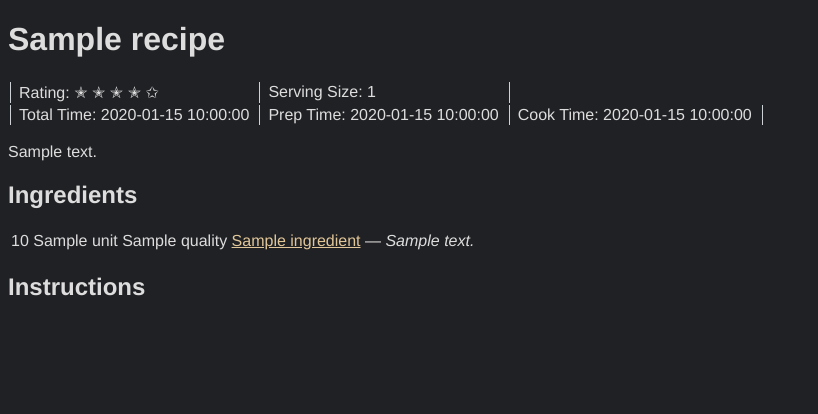
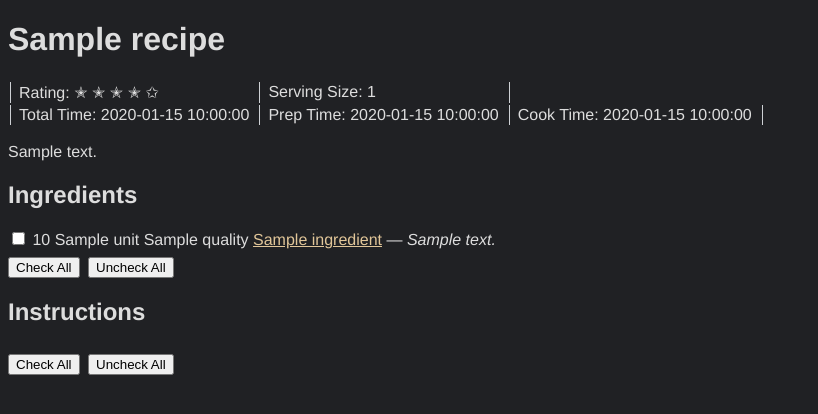
Before and after one commit to MPZinke/Recipes, a Flask app: template Backend/Templates/recipe.j2 in a window 1280 px wide. Shown: the part 45-459 px from the top of the page, without its empty margins (0-818 px from the left). Run offline with Flask 2, Linux system fonts and the light colour scheme; the template is opened without the code that fills it: most values are stand-ins (such as "Sample title", 1, 10 or a date in 2020).

Commit message:
Checkboxes added for ingredients; check and uncheck all buttons v1

```diff
--- a/Backend/Templates/recipe.j2
+++ b/Backend/Templates/recipe.j2
@@ -10,12 +10,40 @@
 ----------------------------------------------------------------------------------------------------------------------->
 
 
-{% macro list_steps(listed_steps) %}
-	{% for step in listed_steps %}
+{% macro list_instructions(instructions) %}
+	{% for instruction in instructions %}
 		<div>
-			<input type="checkbox" onclick="strikethrough_text(this);" />
+			<input type="checkbox" onclick="switch_text(this);" class="instructions" />
 			<span>
-				{{ step | replace_timer() }}
+				{{ instruction | replace_timer() }}
+			</span>
+		</div>
+	{% endfor %}
+{% endmacro %}
+
+
+{% macro list_ingredients(ingredients) %}
+	{% for ingredient in ingredients %}
+		<div>
+			<input type="checkbox" onclick="switch_text(this);" class="ingredients" />
+			<span>
+				{% if ingredient.amount() != 0.0 %}
+					{{ ingredient.amount() | format_decimal() }}
+				{% endif %}
+				{{ ingredient.unit(ingredient.amount()) }}
+				{{ ingredient.quality() }}
+				<a href="/ingredient/{{ ingredient.name() }}">{{ ingredient.name() }}</a>
+				{% if ingredient.notes() != "" %}
+					—
+					<i>
+						{{ ingredient.notes() }}
+					</i>
+				{% endif %}
+				{% if ingredient.is_required() == False %}
+					<b>
+						OPTIONAL
+					</b>
+				{% endif %}
 			</span>
 		</div>
 	{% endfor %}
@@ -76,40 +104,24 @@
 	<p>
 		{{ recipe.notes() }}
 	</p>
+
 	<h2>
 		Ingredients
 	</h2>
-	<table>
-		{% for ingredient in recipe.ingredients() %}
-			<tr>
-				<td>
-					{% if ingredient.amount() != 0.0 %}
-						{{ ingredient.amount() | format_decimal() }}
-					{% endif %}
-					{{ ingredient.unit(ingredient.amount()) }}
-					{{ ingredient.quality() }}
-					<a href="/ingredient/{{ ingredient.name() }}">{{ ingredient.name() }}</a>
-					{% if ingredient.notes() != "" %}
-						—
-						<i>
-							{{ ingredient.notes() }}
-						</i>
-					{% endif %}
-					{% if ingredient.is_required() == False %}
-						<b>
-						OPTIONAL
-						</b>
-					{% endif %}
-				</td>
-			</tr>
-		{% endfor %}
-	</table>
+	{{ list_ingredients(recipe.ingredients()) }}
+	<button id="check_button" style="margin-top:8px; margin-right:4px" onclick="check_all('ingredients');">
+		Check All
+	</button>
+	<button id="uncheck_button" style="margin-top:8px" onclick="uncheck_all('ingredients');">
+		Uncheck All
+	</button>
+
 	<h2>
 		Instructions
 	</h2>
 	{% with instructions = recipe.instructions() %}
 		{% if instructions.__class__.__name__ == "list" %}
-			{{ list_steps(instructions) }}
+			{{ list_instructions(instructions) }}
 		{% elif instructions.__class__.__name__ == "dict" %}
 			{% for section, steps in instructions.items() %}
 				<h3>
@@ -118,19 +130,61 @@
 				{{ list_steps(steps) }}
 			{% endfor %}
 		{% endif %}
+		<button id="check_button" style="margin-top:8px; margin-right:4px" onclick="check_all('instructions');">
+			Check All
+		</button>
+		<button id="uncheck_button" style="margin-top:8px;" onclick="uncheck_all('instructions');">
+			Uncheck All
+		</button>
 	{% endwith %}
 
 	<script>
-		function strikethrough_text(element)
+		function switch_text(checkbox)
 		{
-			const instruction_div = element.parentElement;
+			const instruction_div = checkbox.parentElement;
 			if(instruction_div.style.color != "var(--disabled-text-color)")
 			{
-				instruction_div.style.color = "var(--disabled-text-color)";
+				disable_text(checkbox);
 			}
 			else
 			{
-				instruction_div.style.color = "var(--text-color)";
+				enable_text(checkbox);
+			}
+		}
+
+
+		function disable_text(checkbox)
+		{
+			const instruction_div = checkbox.parentElement;
+			instruction_div.style.color = "var(--disabled-text-color)";
+			checkbox.checked = true;
+		}
+
+
+		function enable_text(checkbox)
+		{
+			const instruction_div = checkbox.parentElement;
+			instruction_div.style.color = "var(--text-color)";
+			checkbox.checked = false;
+		}
+
+
+		function check_all(class_name)
+		{
+			const checkboxes = document.getElementsByClassName(class_name);
+			for(let x = 0; x < checkboxes.length; x++)
+			{
+				disable_text(checkboxes[x]);
+			}
+		}
+
+
+		function uncheck_all(class_name)
+		{
+			const checkboxes = document.getElementsByClassName(class_name);
+			for(let x = 0; x < checkboxes.length; x++)
+			{
+				enable_text(checkboxes[x]);
 			}
 		}
 	</script>
```
